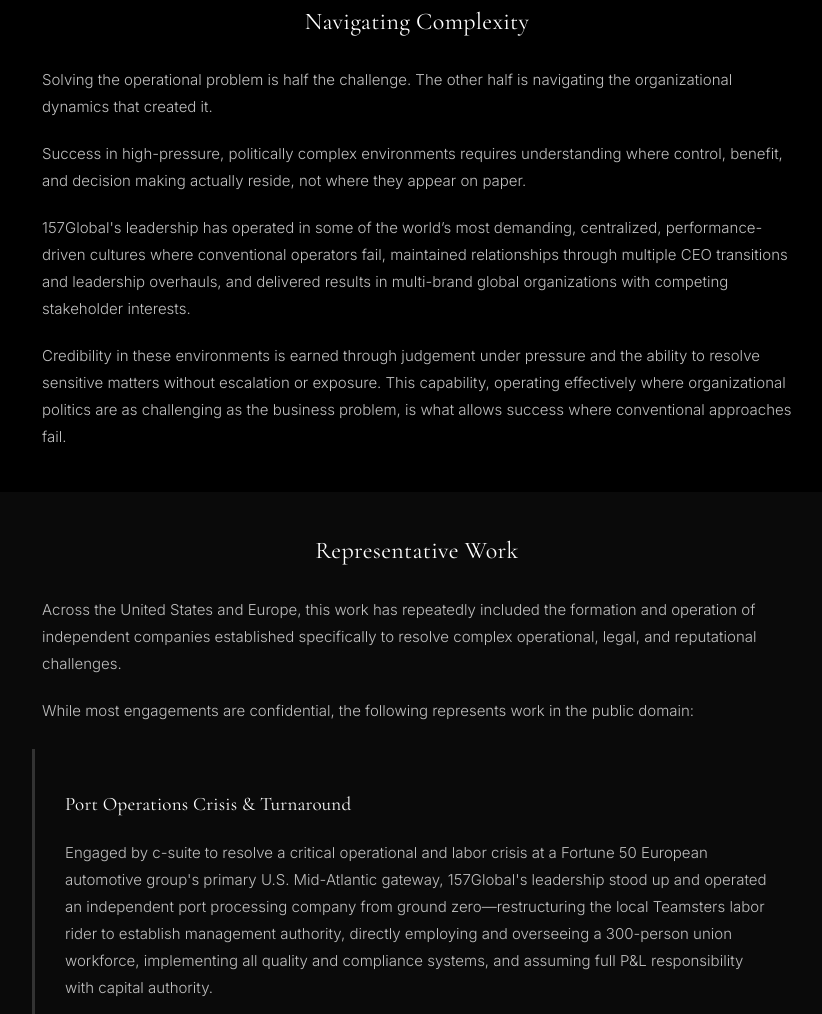
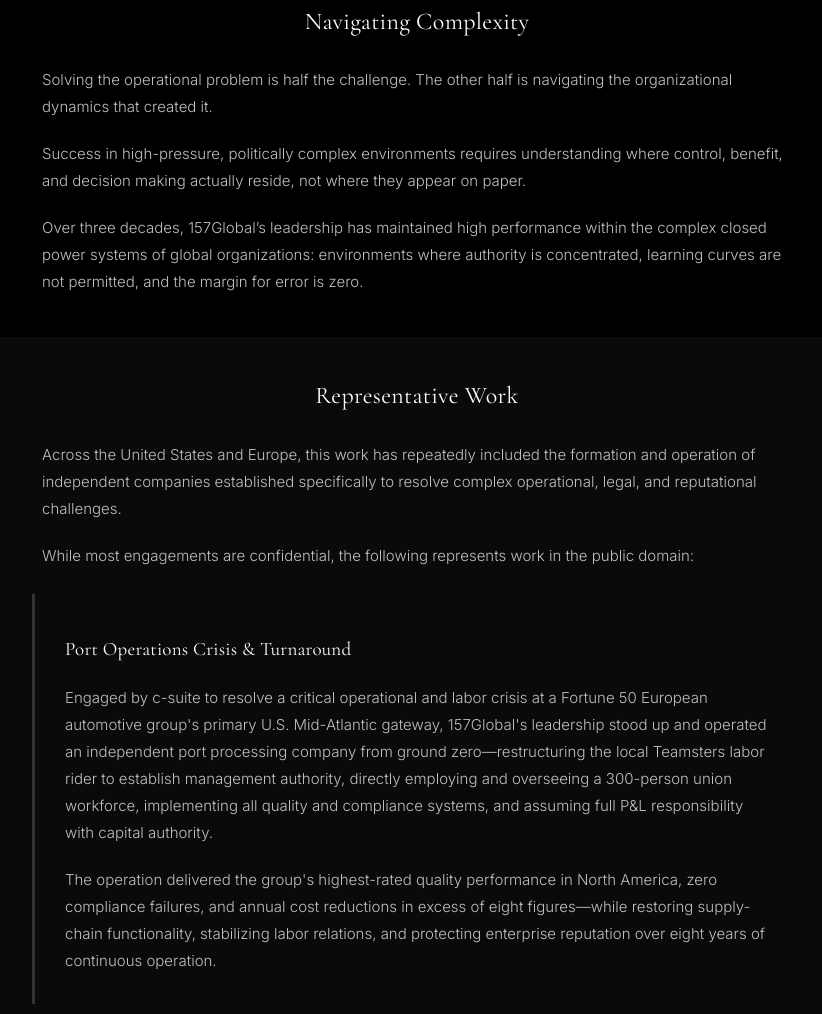
Before and after one commit to SGII21/157Global-site, a website: page index.html in a window 1280 px wide. Shown: the part 1834-2848 px from the top of the page, without its empty margins (223-1045 px from the left). Drawn offline with nearby package versions, Linux system fonts and the light colour scheme.

Commit message:
Update index.html

```diff
--- a/index.html
+++ b/index.html
@@ -130,10 +130,9 @@
             <p>Solving the operational problem is half the challenge. The other half is navigating the organizational dynamics that created it.</p>
 
             <p>Success in high-pressure, politically complex environments requires understanding where control, benefit, and decision making actually reside, not where they appear on paper.</P>
-            <p>157Global's leadership has operated in some of the world’s most demanding, centralized, performance-driven cultures where conventional operators fail, maintained relationships through multiple CEO transitions and leadership overhauls, and delivered results in multi-brand global organizations with competing stakeholder interests.</p>
+            <p>Over three decades, 157Global’s leadership has maintained high performance within the complex closed power systems of global organizations: environments where authority is concentrated, learning curves are not permitted, and the margin for error is zero.</p>
 
-            <p>Credibility in these environments is earned through judgement under pressure and the ability to resolve sensitive matters without escalation or exposure. This capability, operating effectively where organizational politics are as challenging as the business problem, is what allows success where conventional approaches fail.</p>
-        </div>
+            </div>
 
 
 
```
